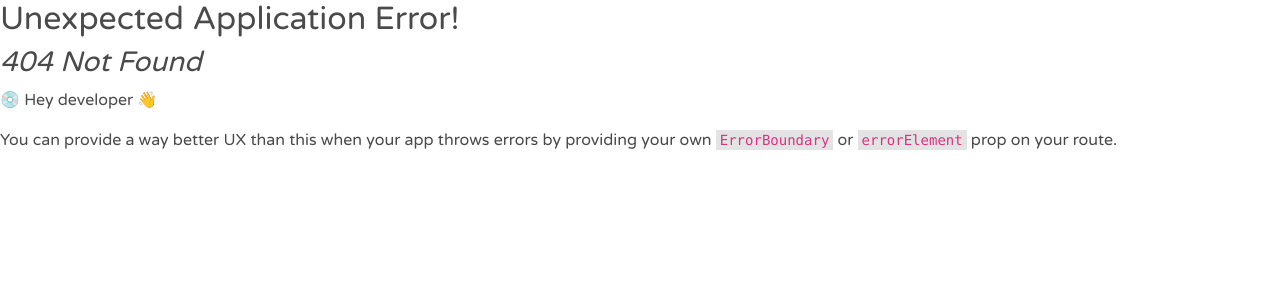
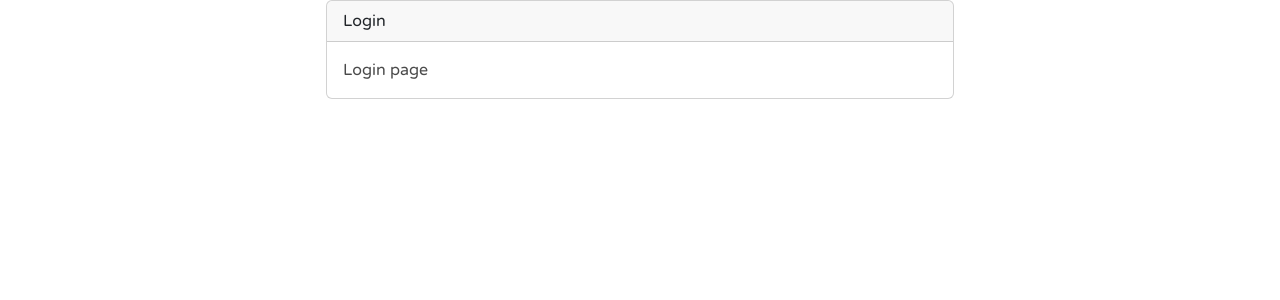
Before and after one commit to blackjac7/24001085-km6-feb_wed_fau-challenge-ch7-frontend, a React (Vite) app: page /login in a window 1280 px wide. Before the commit this address had no page. Shown: the top 300 px of the page. Built offline with nearby package versions, Linux system fonts and the light colour scheme.

Commit message:
add login page (#4)
* add login page

* feature: add login page (remove component)

* Update from comment: delete export from variable

* Update index.jsx

```diff
--- a/src/App.jsx
+++ b/src/App.jsx
@@ -1,3 +1,4 @@
+import "bootstrap/dist/css/bootstrap.min.css"; // apply bootstrap for styling
 import { createBrowserRouter, RouterProvider } from "react-router-dom";
 import "bootstrap/dist/css/bootstrap.min.css";
 
@@ -5,6 +6,7 @@ import HomePage from "./pages/home";
 import Profile from "./pages/profile";
 import About from "./pages/about";
 import Register from "./pages/register";
+import Login from "./pages/login";
 
 const router = createBrowserRouter([
   {
@@ -23,6 +25,10 @@ const router = createBrowserRouter([
     path: "/register",
     element: <Register />,
   },
+  {
+		path: "/login",
+		element: <Login />,
+	},
 ]);
 
 function App() {
--- /dev/null
+++ b/src/pages/login/index.jsx
@@ -0,0 +1,20 @@
+import Card from "react-bootstrap/Card";
+import Col from "react-bootstrap/Col";
+import Row from "react-bootstrap/Row";
+
+const Login = () => {
+	return (
+		<Row>
+			<Col md={6} className="offset-md-3">
+				<Card>
+					<Card.Header>Login</Card.Header>
+					<Card.Body>
+						<div>Login page</div>
+					</Card.Body>
+				</Card>
+			</Col>
+		</Row>
+	);
+};
+
+export default Login;
```
Lines whose indentation alone changed are shown as unchanged.
